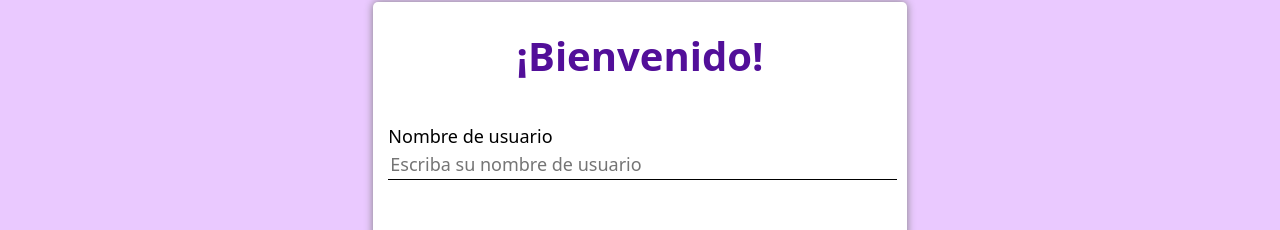
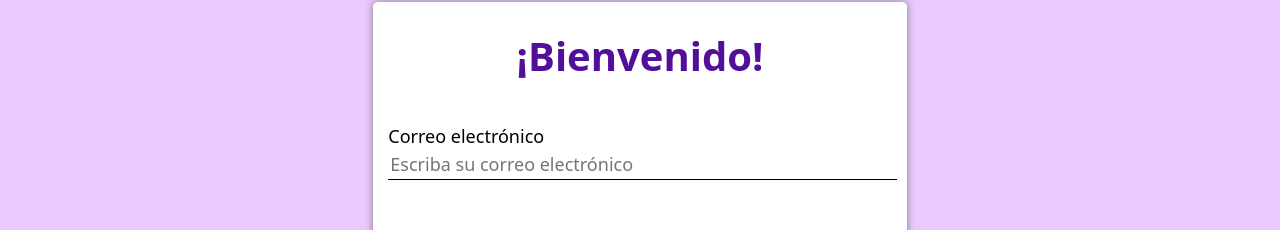
Before and after one commit to PeterGarza12/PerrisimaFrontEnd, a React (Create React App) app: page / in a window 1280 px wide. Shown: the part 208-438 px from the top of the page. Built offline with nearby package versions, Linux system fonts and the light colour scheme.

Commit message:
login WIP

```diff
--- a/src/Components/LoginForm/LoginForm.js
+++ b/src/Components/LoginForm/LoginForm.js
@@ -4,11 +4,11 @@ import './LoginForm.css';
 
 export default function LoginForm(props){
 
-    const [username, setUsername] = useState("");
+    const [email, setEmail] = useState("");
     const [password, setPassword] = useState("");
 
-    const handleUsernameChange =(event) => {
-        setUsername(event.target.value);
+    const handleEmailChange =(event) => {
+        setEmail(event.target.value);
     };
 
     const handlePasswordChange =(event) => {
@@ -18,7 +18,7 @@ export default function LoginForm(props){
     const handleFormSubmit = (e) => {
         e.preventDefault();
 
-        props.onLogin(username,password);
+        props.onLogin(email,password);
     }
 
     return(
@@ -26,8 +26,8 @@ export default function LoginForm(props){
             <form onSubmit={handleFormSubmit} className="col-lg-5 col-md-6 col-sm-8 col-11 d-flex flex-column justify-content-center">
                 <h1 className="h1-form">¡Bienvenido!</h1>
                 <label>
-                    Nombre de usuario
-                    <input className="col-12" type="text" placeholder="Escriba su nombre de usuario" value={username} onChange={handleUsernameChange}></input>
+                    Correo electrónico
+                    <input className="col-12" type="text" placeholder="Escriba su correo electrónico" value={email} onChange={handleEmailChange}></input>
                 </label>
 
                 <label>
--- a/src/Pages/Login/Login.js
+++ b/src/Pages/Login/Login.js
@@ -12,10 +12,19 @@ export const Login = () => {
         <div className="Login-page">
             <h1>Aquí va la imagen del logo</h1>
             <LoginForm onLogin={async (email,password) => {
-                var userdata = await getUserByEmail(email);
+                var response = await getUserByEmail(email, password);
 
-                if (email == userdata.email && password == userdata.password){
+                if (response.status == 200)
+                {
                     navigate("/main");
+                }
+                else if (response.status == 401)
+                {
+                    alert("Credenciales incorrectas");
+                }
+                else
+                {
+                    alert("Algo salió mal, vuelva a intentarlo más tarde");
                 }
             }}/>
         </div>
--- a/src/services/usersService.js
+++ b/src/services/usersService.js
@@ -55,20 +55,24 @@ export const createUser = async (user) => {
   }
 };
 
-export const getUserByEmail = async (user_email) => {
+export const getUserByEmail = async (user_email, user_password) => {
   try {
     const requestBody = new FormData();
     requestBody.append('email', user_email);
+    requestBody.append('password', user_password);
+
     const response = await axios.post('/users/login',{
-      email: user_email
+      email: user_email,
+      password: user_password
     });
 
     console.log(response);
 
-    return response.data[0];
-  } catch (err) {
-    console.error(err);
-    return [];
+    return response;
+  } catch (error) {
+    console.error(error);
+
+    return error.response;
   }
 };
 
```
